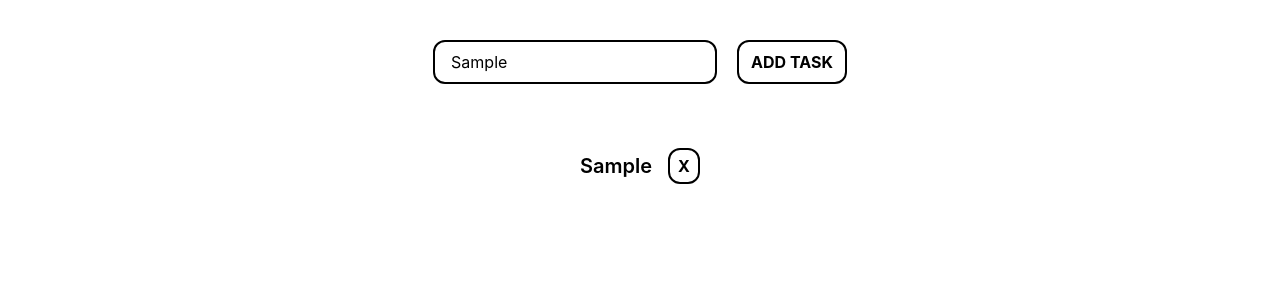
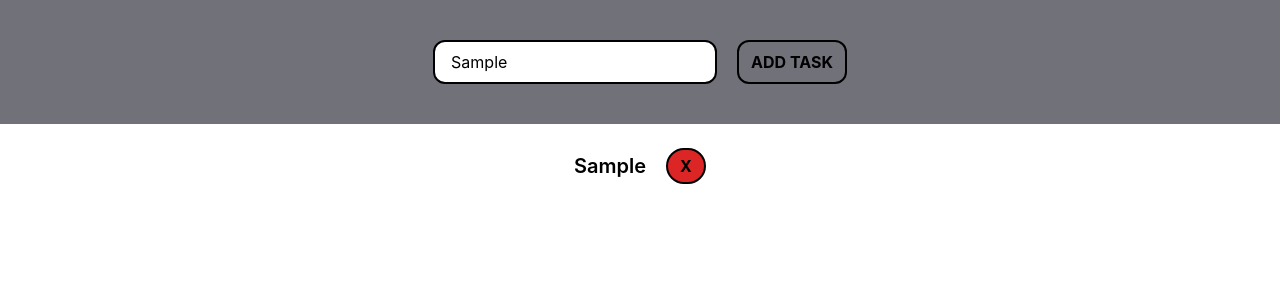
Before and after one commit to r-antoni/list, a React (Create React App) app: page / in a window 1280 px wide. Both pictures are taken after typing "Sample" into the empty fields and a click on the button "ADD TASK". Shown: the top 300 px of the page. Built offline with nearby package versions, Linux system fonts and the light colour scheme.

Commit message:
Adding some css

```diff
--- a/src/App.js
+++ b/src/App.js
@@ -24,17 +24,17 @@ function App() {
   return (
     <div className="App flex flex-col w w-full items-center">
 
-      <div className="addTask flex justify-center items-center w-[100%] px-10 py-10 gap-5">
+      <div className="addTask flex justify-center items-center w-[100%] px-10 py-10 gap-5 bg-zinc-500">
         <input className="border-2 border-black rounded-xl px-4 py-2" onChange={handleChange}/>
         <button className="border-2 font-bold uppercase border-black rounded-xl px-3 py-2" onClick = {addTask}> Add Task </button>
       </div>
 
-      <div className="list flex flex-col items-center py-6 h-auto w-[100%] ">
+      <div className="list flex flex-col items-center gap-10 py-6 h-auto w-[100%] ">
         {toDo.map((task) =>{
           return (
-          <div className="flex items-center gap-4">
+          <div className="flex items-center gap-5">
             <h1 className="font-semibold text-xl">{task.taskName}</h1>
-            <button className="border-2 font-bold uppercase border-black rounded-xl px-2 py-1" onClick={()=> deleteTask(task.id) }>X</button>
+            <button className="border-2 font-bold uppercase border-black rounded-full px-3 py-1 bg-red-600" onClick={()=> deleteTask(task.id) }>X</button>
           </div>
           )
         })}
```
